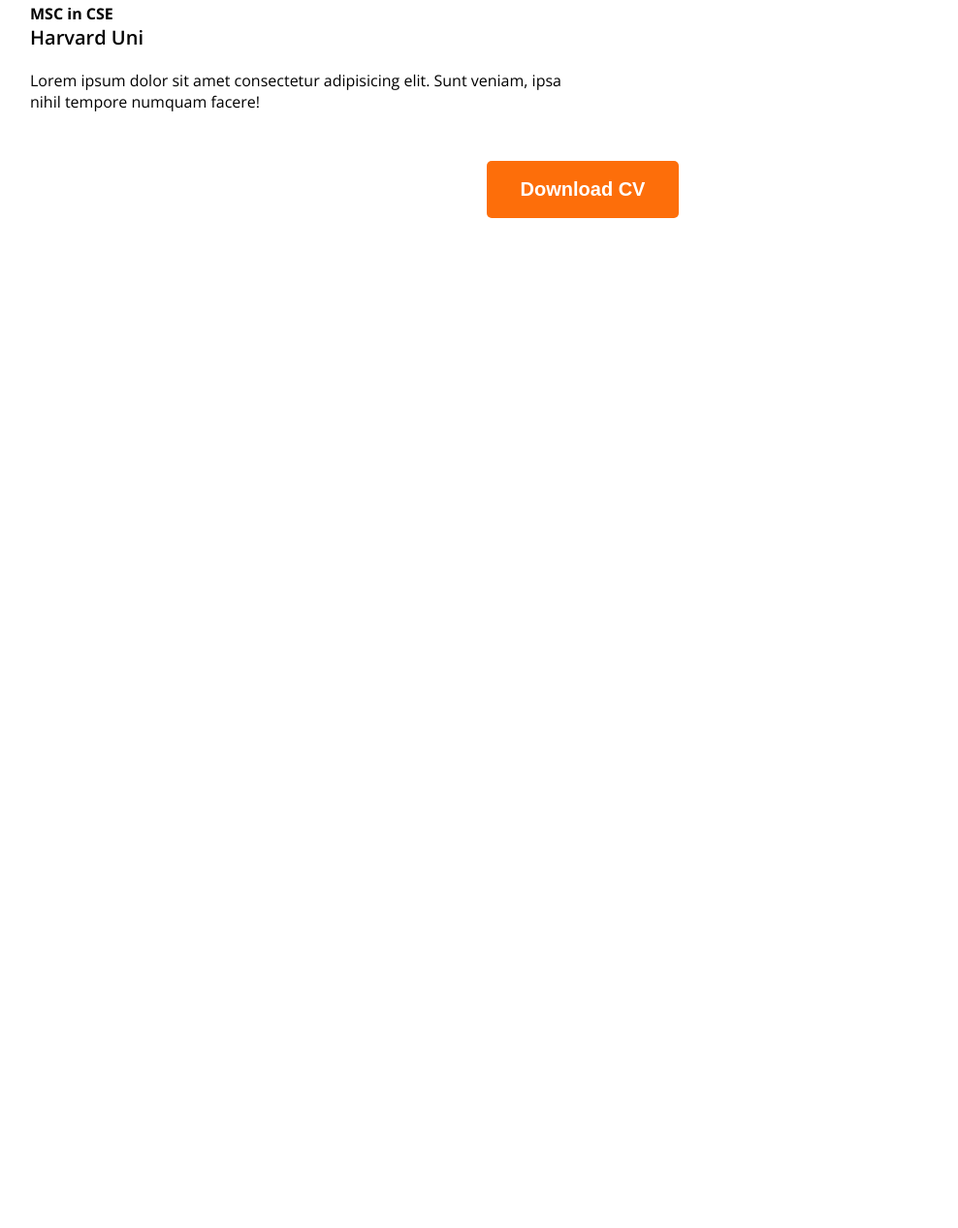
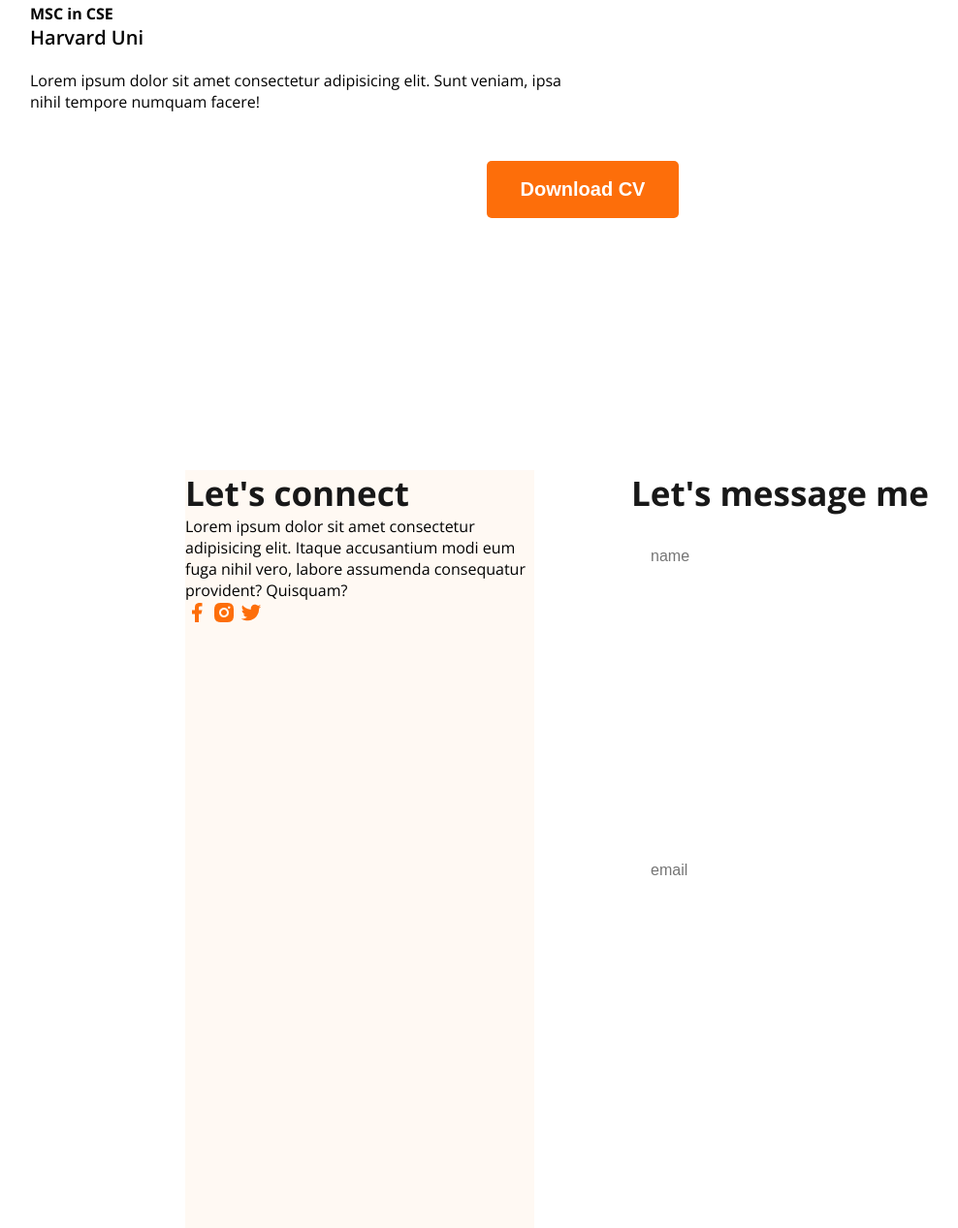
Before and after one commit to mahtamun-hoque-fahim/web-dev-portfolio, a plain HTML site: page index.html in a window 1280 px wide. Shown: the part 2260-3527 px from the top of the page at 97% size, without its empty margins (39-1027 px from the left). Before the commit the page ends 2615 px from the top, so only its background shows below. Drawn offline with nearby package versions, Linux system fonts and the light colour scheme.

Commit message:
footer add krsi , still kaj kre na

```diff
--- a/index.html
+++ b/index.html
@@ -175,6 +175,34 @@
 
 
     <footer>
+
+
+        <div class="footer-column secondar-bg">
+            <h3 class="section-title">Let's connect</h3>
+            <p>Lorem ipsum dolor sit amet consectetur adipisicing elit. Itaque accusantium modi eum fuga nihil vero,
+                labore assumenda consequatur provident? Quisquam?</p>
+            <div>
+                <a href=""><img src="/assets/images/icons/facebook.png" alt=""></a>
+                <a href=""><img src="/assets/images/icons/insta.png" alt=""></a>
+                <a href=""><img src="/assets/images/icons/twitter.png" alt=""></a>
+            </div>
+
+
+        </div>
+
+        <div class="footer-column">
+            <h3 class="section-title">Let's message me</h3>
+            <form action="">
+
+                <input type="text" name="" id="" placeholder="name">
+                <input type="email" name="" id="" placeholder="email">
+                <textarea type="text" name="" id="" placeholder="Message" cols="30" rows="" 10> </textarea>
+
+                <input type="submit" value="">
+
+
+            </form>
+        </div>
     </footer>
 
 </body>
--- a/styles/style.css
+++ b/styles/style.css
@@ -191,3 +191,32 @@ resume styles */
 .resume-download-cv {
     margin-top: 50px;
 }
+
+/*
+footer styles */
+
+
+footer {
+    padding: 130px 230px;
+    display: flex;
+    gap: 100px;
+}
+
+.footer-column {
+    width: 50%;
+}
+
+footer input[type="text"],
+footer input[type="email"],
+footer textarea {
+    height: 64px;
+    border-radius: 100px;
+    background-color: #fff;
+    color: #474747;
+    display: block;
+    width: 100%;
+    padding: 10px 20px;
+    margin-bottom: 240px;
+    border: none;
+    font-size: 16px;
+}
```
